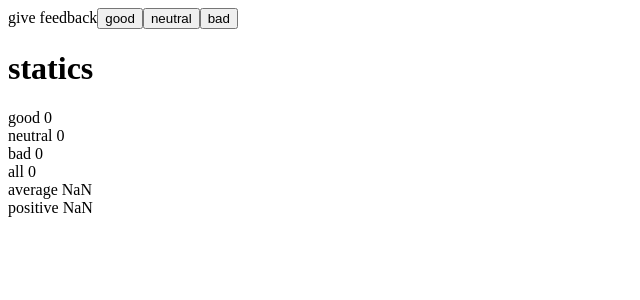
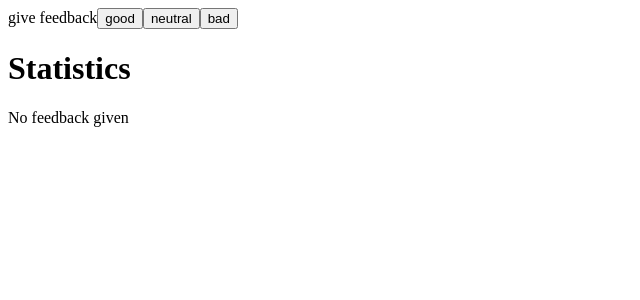
Before and after one commit to mosh-pirk/tamk-fullstack, a React (Create React App) app in the folder osa1/tehtavat/: page / in a window 1280 px wide. Shown: the top 300 px of the page, without its empty margins (0-640 px from the left). Built offline with nearby package versions, Linux system fonts and the light colour scheme.

Commit message:
tehtävä 1.9

```diff
--- a/osa1/tehtavat/src/App.js
+++ b/osa1/tehtavat/src/App.js
@@ -12,7 +12,8 @@ const App = () => {
             <Button name={'good'} handleClick={() => setGood(good + 1)}/>
             <Button name={'neutral'} handleClick={() => setNeutral(neutral + 1)}/>
             <Button name={'bad'} handleClick={() => setBad(bad + 1)}/>
-            <Statistics good={good} neutral={neutral} bad={bad} />
+            <Teksti text={'Statistics'} tyyppi={'bold'}/>
+            <Statistics good={good} neutral={neutral} bad={bad}/>
         </div>
     )
 }
@@ -25,14 +26,15 @@ const Statistics = ({good, neutral, bad}) => {
     const average = () => (good - bad) / all()
     const positive = () => (good / all()) * 100
 
-    return <div>
-        <Teksti text={'statics'} tyyppi={'bold'}/>
+    return all() === 0
+        ? <Teksti text={'No feedback given'} tyyppi={'newLine'}/>
+        : <div>
             <Teksti text={'good ' + good} tyyppi={'newLine'}/>
             <Teksti text={'neutral ' + neutral} tyyppi={'newLine'}/>
             <Teksti text={'bad ' + bad} tyyppi={'newLine'}/>
             <Teksti text={'all ' + all()} tyyppi={'newLine'}/>
             <Teksti text={'average ' + average()} tyyppi={'newLine'}/>
-        <Teksti text={'positive ' + positive()} tyyppi={'newLine'}/>
+            <Teksti text={'positive ' + positive() + ' %'} tyyppi={'newLine'}/>
         </div>
 
 }
```
Lines whose indentation alone changed are shown as unchanged.
